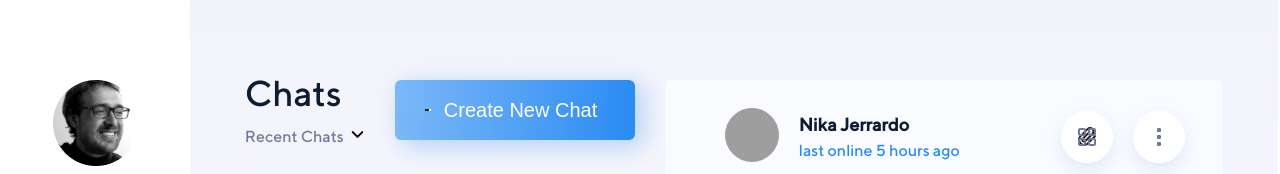
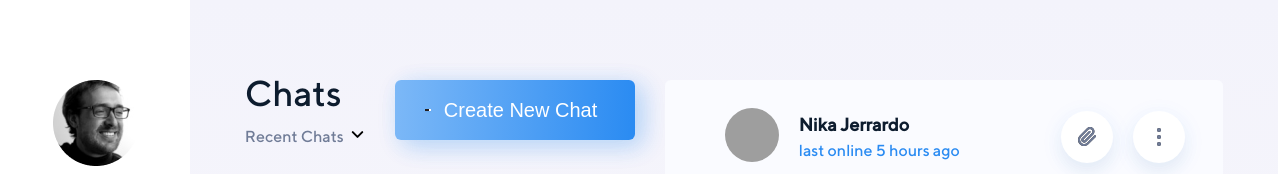
Before and after one commit to AbdurrahmanSogbesan/chat-page, a Vue app: page / in a window 1280 px wide. Shown: the top 174 px of the page. Built offline with nearby package versions, Linux system fonts and the light colour scheme; grey boxes are pictures that could not be loaded.

Commit message:
adjusted attachIcon

```diff
--- a/src/components/AttachIcon/AttachIcon.vue
+++ b/src/components/AttachIcon/AttachIcon.vue
@@ -16,7 +16,7 @@
           fill="#231F20"
         />
         <mask
-          id="mask0"
+          id="attachicon"
           mask-type="alpha"
           maskUnits="userSpaceOnUse"
           x="3"
@@ -32,7 +32,7 @@
             fill="white"
           />
         </mask>
-        <g mask="url(#mask0)">
+        <g mask="url(#attachicon)">
           <g>
             <path id="Base" d="M0 0H24V24H0V0Z" :fill="fill" />
           </g>
--- a/src/components/PlusIcon.vue
+++ b/src/components/PlusIcon.vue
@@ -32,7 +32,7 @@
           />
         </mask>
         <g mask="url(#plusicon)">
-          <g  filter="url(#filter1_dd)">
+          <g filter="url(#filter1_dd)">
             <rect id="Base" width="24" height="24" fill="white" />
           </g>
         </g>
```
